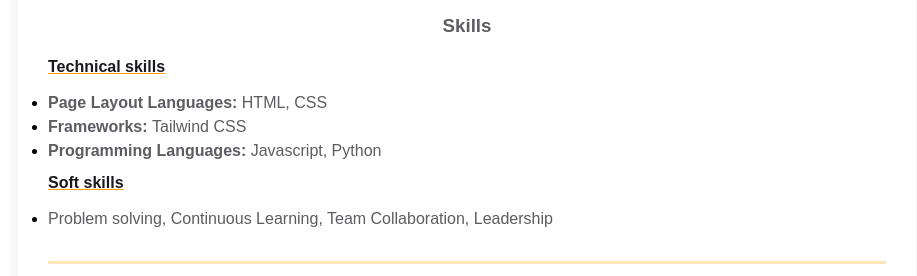
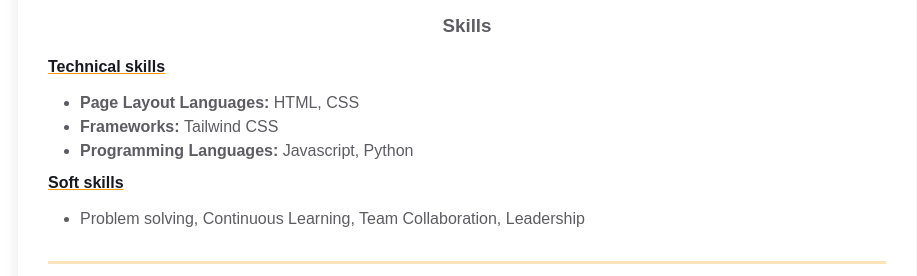
Before and after one commit to Karen-Benites/homepage, a plain HTML site: page index.html in a window 1280 px wide. Shown: the part 441-717 px from the top of the page, without its empty margins (173-1090 px from the left). Drawn offline with Linux system fonts and the light colour scheme.

Commit message:
style: add new styles to skills section

```diff
--- a/styles.css
+++ b/styles.css
@@ -156,8 +156,12 @@ body {
 }
 
 .skills__text {
+    text-align: justify;
+}
+
+.skills ul {
+    padding-left: 32px;
     color: var(--secondary-text-color);
-    text-align: justify;
 }
 
 /* Experience and additional info styles */
```
